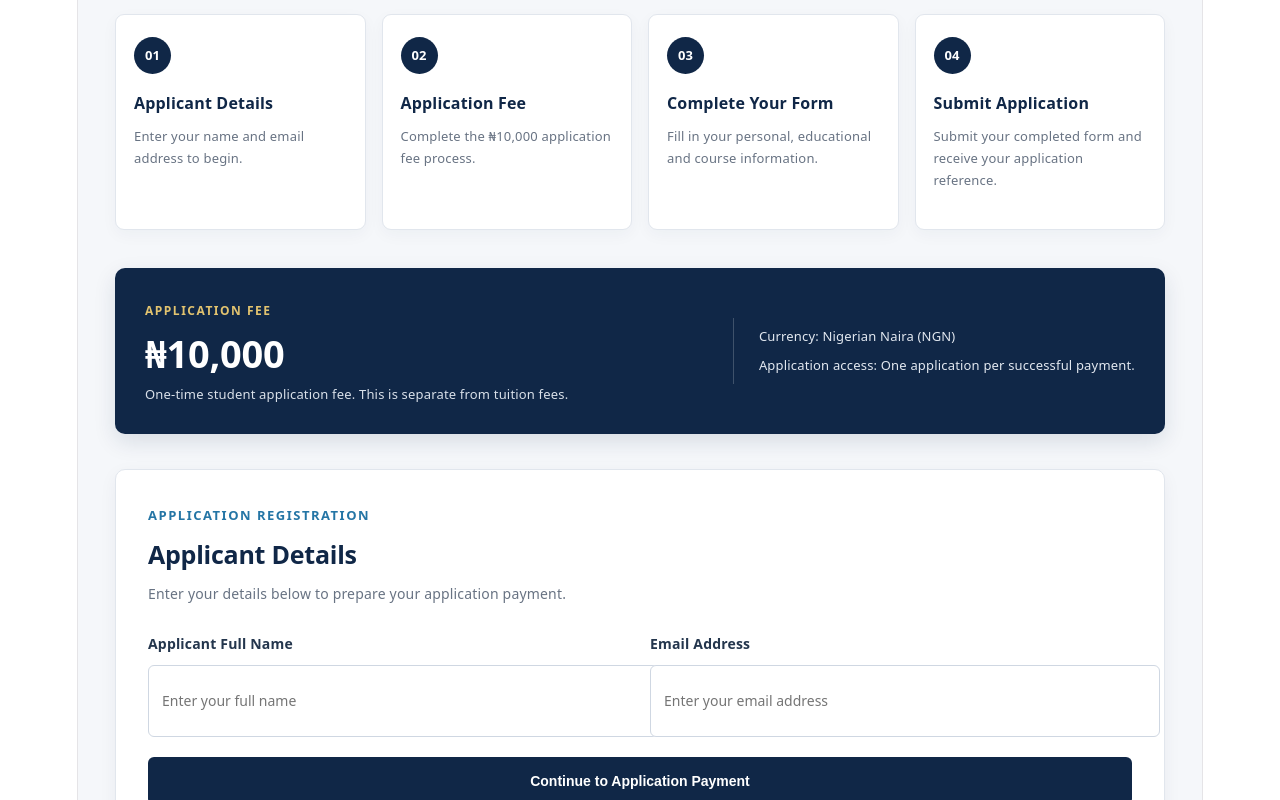
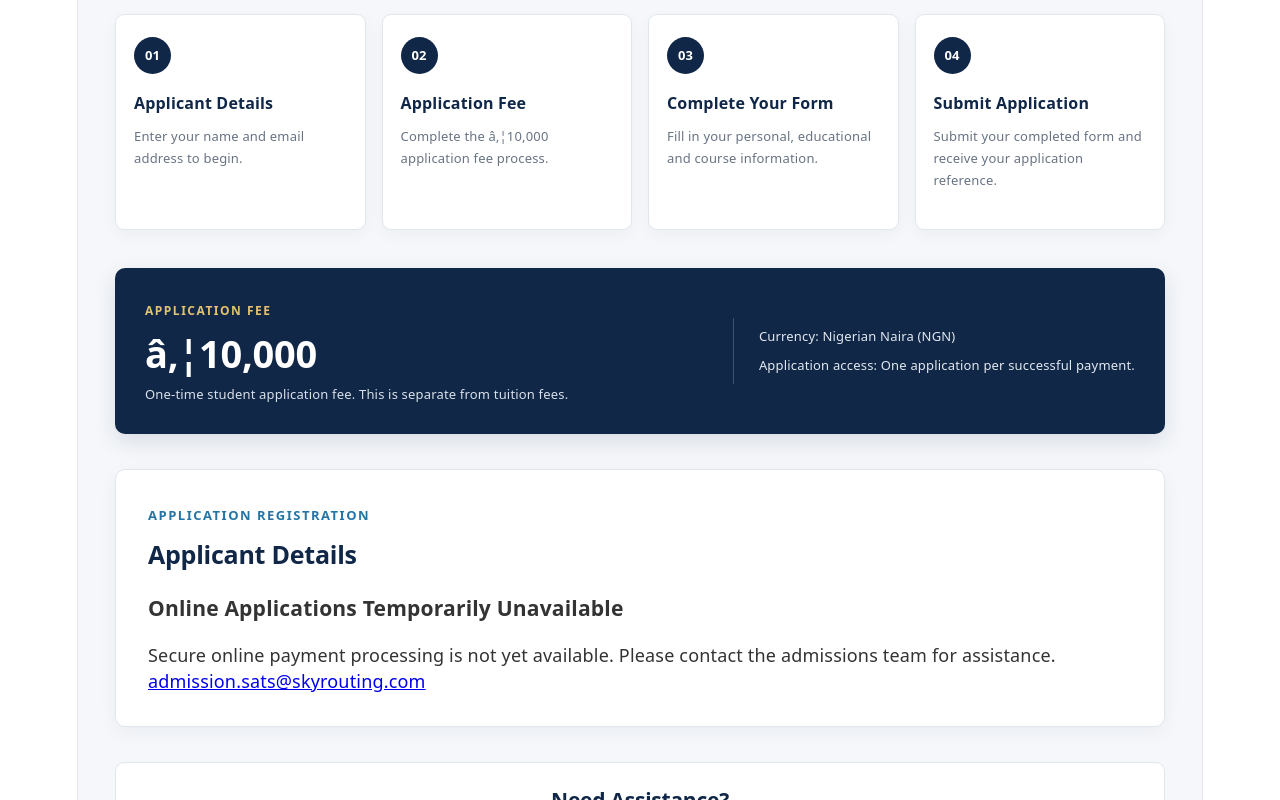
Before and after one commit to eghosakelly901-ui/skyrouting-aviation-training-school, a React (Vite) app in the folder client/: page /admissions/apply in a window 1280 px wide. Shown: the part 480-1280 px from the top of the page. Built offline with nearby package versions, Linux system fonts and the light colour scheme; no server answers.

Commit message:
Prepare isolated remote admission demonstration

```diff
--- a/client/src/pages/PaidAdmission.jsx
+++ b/client/src/pages/PaidAdmission.jsx
@@ -4,6 +4,9 @@ import { useState } from 'react'
 import { Link } from 'react-router'
 import { API_BASE_URL } from '../api.js'
 import PaidAdmissionApplicationForm from '../components/PaidAdmissionApplicationForm.jsx'
+
+const isAdmissionDemoEnabled =
+  import.meta.env.VITE_ADMISSION_DEMO_MODE === 'true'
 
 function PaidAdmission() {
   const [applicantName, setApplicantName] = useState('')
@@ -61,7 +64,7 @@ function PaidAdmission() {
 
   async function handleDemoPaymentComplete() {
     if (
-      !import.meta.env.DEV ||
+      !isAdmissionDemoEnabled ||
       !payment?.reference ||
       applicationAccessToken
     ) {
@@ -138,7 +141,7 @@ function PaidAdmission() {
 
       <main className="paid-admission-main">
 
-        {import.meta.env.DEV ? (
+        {isAdmissionDemoEnabled ? (
           <div className="demo-notice">
             DEMONSTRATION PORTAL - NO REAL PAYMENT
           </div>
@@ -178,7 +181,7 @@ function PaidAdmission() {
               <span className="step-number">02</span>
               <h3>Application Fee</h3>
               <p>
-                Complete the ₦10,000 application fee process.
+                Complete the â‚¦10,000 application fee process.
               </p>
             </article>
 
@@ -205,7 +208,7 @@ function PaidAdmission() {
         <section className="application-fee-card">
           <div>
             <p className="fee-label">APPLICATION FEE</p>
-            <h2>₦10,000</h2>
+            <h2>â‚¦10,000</h2>
             <p>
               One-time student application fee.
               This is separate from tuition fees.
@@ -224,22 +227,21 @@ function PaidAdmission() {
           <div className="payment-start-heading">
             <p className="section-label">APPLICATION REGISTRATION</p>
             <h2>Applicant Details</h2>
+
+            {isAdmissionDemoEnabled && (
               <p>
-  {import.meta.env.DEV
-    ? 'Enter your details below to prepare your application payment.'
-    : 'Online application registration is temporarily unavailable. Please contact the admissions team for assistance.'}
+                Enter your details below to prepare your application payment.
               </p>
+            )}
           </div>
 
-         {!import.meta.env.DEV ? (
+          {!isAdmissionDemoEnabled ? (
             <div className="payment-unavailable" role="status">
               <h3>Online Applications Temporarily Unavailable</h3>
-
               <p>
                 Secure online payment processing is not yet available.
-      Please contact our admissions team for assistance.
+                Please contact the admissions team for assistance.
               </p>
-
               <a href="mailto:admission.sats@skyrouting.com">
                 admission.sats@skyrouting.com
               </a>
@@ -253,14 +255,11 @@ function PaidAdmission() {
                 <label htmlFor="applicantName">
                   Applicant Full Name
                 </label>
-
                 <input
                   id="applicantName"
                   type="text"
                   value={applicantName}
-                  onChange={(event) =>
-                    setApplicantName(event.target.value)
-                  }
+                  onChange={(event) => setApplicantName(event.target.value)}
                   placeholder="Enter your full name"
                   autoComplete="name"
                   maxLength={180}
@@ -272,14 +271,11 @@ function PaidAdmission() {
                 <label htmlFor="applicantEmail">
                   Email Address
                 </label>
-
                 <input
                   id="applicantEmail"
                   type="email"
                   value={email}
-                  onChange={(event) =>
-                    setEmail(event.target.value)
-                  }
+                  onChange={(event) => setEmail(event.target.value)}
                   placeholder="Enter your email address"
                   autoComplete="email"
                   maxLength={254}
@@ -300,37 +296,28 @@ function PaidAdmission() {
           ) : (
             <div className="payment-session">
               <h3>Payment Session Created</h3>
-
               <p>
-                Your application payment session has been
-                prepared successfully.
+                Your application payment session has been prepared successfully.
               </p>
-
               <p>
                 <strong>Applicant:</strong> {applicantName}
               </p>
-
               <p>
                 <strong>Email:</strong> {email}
               </p>
-
               <p>
-                <strong>Amount:</strong> ₦
+                <strong>Amount:</strong> {'₦'}
                 {Number(payment.amountNaira).toLocaleString('en-NG')}
               </p>
-
               <p>
                 <strong>Payment Reference:</strong>
               </p>
-
               <code>{payment.reference}</code>
-
               <p>
                 <strong>Status:</strong> {payment.status}
               </p>
 
-
-{import.meta.env.DEV && !applicationAccessToken && (
+              {isAdmissionDemoEnabled && !applicationAccessToken && (
                 <button
                   type="button"
                   className="payment-start-button"
@@ -342,8 +329,6 @@ function PaidAdmission() {
                     : 'Simulate Successful Payment (Development Only)'}
                 </button>
               )}
-
-
               {applicationAccessToken && (
                 <p className="demo-payment-warning">
                   Demonstration payment verified. Your application
```
Also changed, not shown: 2 other files (tests, documents, lock files or other folders). Lines whose indentation alone changed are shown as unchanged.
